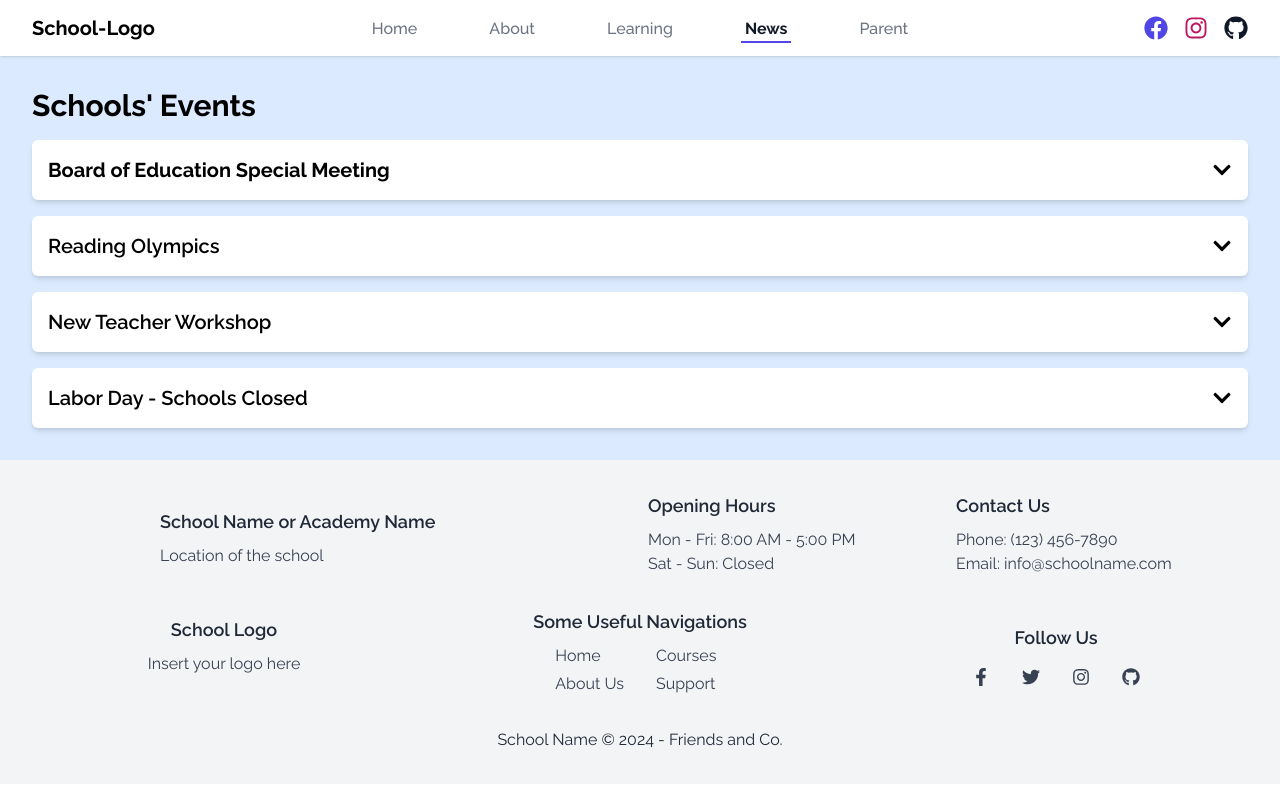
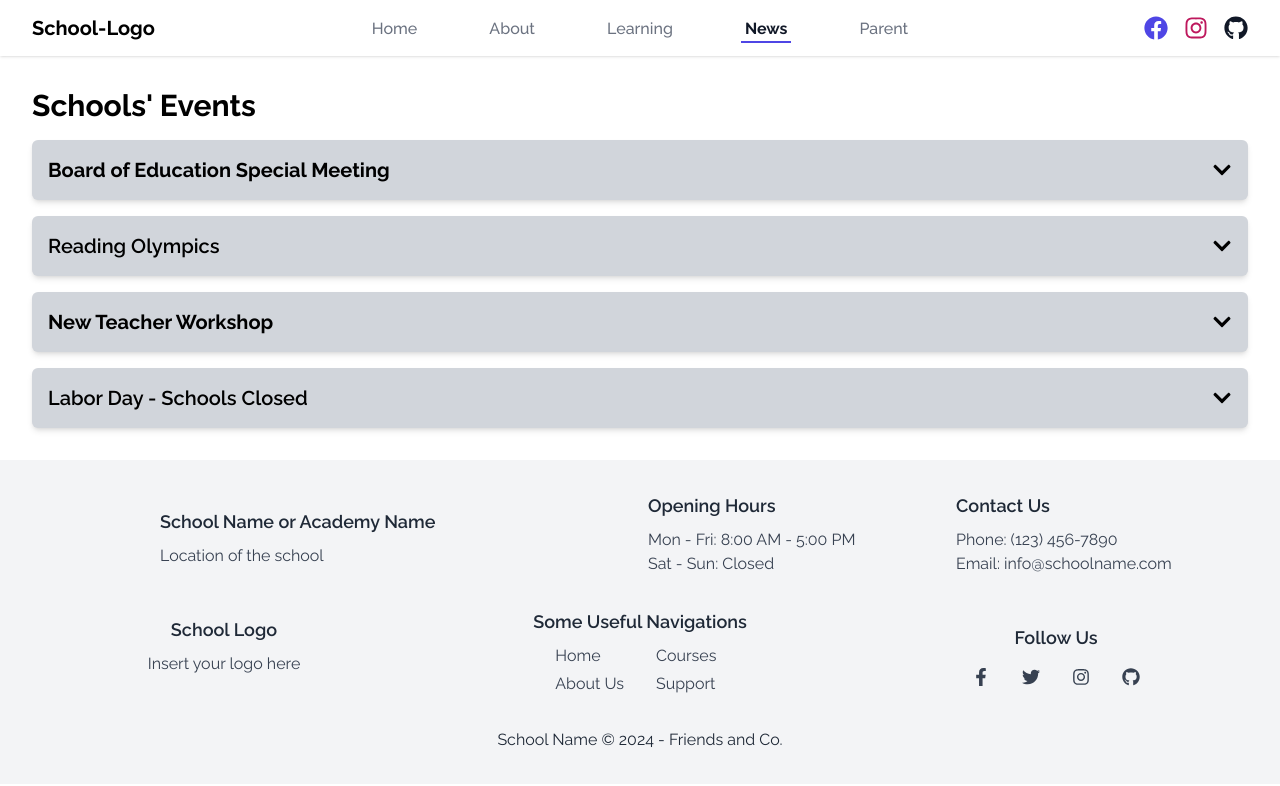
Before and after one commit to Siddh07/School-template, a React (Vite) app: page /School/news in a window 1280 px wide. Shown: the top 786 px of the page. Built offline with nearby package versions, Linux system fonts and the light colour scheme; the HTML template or start-up script is replaced by a standard one.

Commit message:
Modified News Components

```diff
--- a/src/components/News.jsx
+++ b/src/components/News.jsx
@@ -1,5 +1,5 @@
 import React from 'react';
-import SchoolEvents from './SchoolsEvents';
+import SchoolEvents from './News/SchoolsEvents';
 import NewsContents from './NewsContents';
 import Layout from './Layout';
 
--- /dev/null
+++ b/src/components/News/SchoolEvents.json
@@ -0,0 +1,29 @@
+[
+  {
+    "date": "Apr 17, 2035",
+    "time": "4:00 PM",
+    "title": "Board of Education Special Meeting",
+    "location": "500 Terry A Francois Blvd, San Francisco, CA 94158, USA",
+    "description": "I'm an event headline. Group your events under me.",
+    "isSpecial": true
+  },
+  {
+    "date": "Tue, May 29",
+    "title": "Reading Olympics",
+    "location": "500 Terry A Francois Blvd",
+    "description": "An exciting event where students compete in reading challenges."
+  },
+  {
+    "date": "Tue, Aug 21",
+    "title": "New Teacher Workshop",
+    "location": "500 Terry A Francois Blvd",
+    "description": "A workshop to help new teachers get acquainted with the school and its policies.",
+    "isSpecial": true
+  },
+  {
+    "date": "Wed, Sep 05",
+    "title": "Labor Day - Schools Closed",
+    "location": "500 Terry A Francois Blvd",
+    "description": "School will be closed in observance of Labor Day."
+  }
+]
--- /dev/null
+++ b/src/components/News/SchoolsEvents.jsx
@@ -0,0 +1,68 @@
+import React, { useState, useRef, useEffect } from 'react';
+import { FaChevronDown, FaChevronUp } from 'react-icons/fa';
+import events from './SchoolEvents.json';
+
+const SchoolsEvents = () => {
+  const [openEventIndex, setOpenEventIndex] = useState(null);
+  const containerRef = useRef(null);
+
+  const toggleEventDetails = (index) => {
+    setOpenEventIndex((prevIndex) => (prevIndex === index ? null : index));
+  };
+
+  // Function to handle clicks outside the event details box
+  const handleClickOutside = (event) => {
+    if (containerRef.current && !containerRef.current.contains(event.target)) {
+      setOpenEventIndex(null);
+    }
+  };
+
+  useEffect(() => {
+    // Attach the event listener when the component mounts
+    document.addEventListener('mousedown', handleClickOutside);
+
+    // Clean up the event listener when the component unmounts
+    return () => {
+      document.removeEventListener('mousedown', handleClickOutside);
+    };
+  }, []);
+
+  return (
+    <div className="bg-white p-8" ref={containerRef}>
+      <h2 className="text-3xl font-bold mb-4">Schools' Events</h2>
+      <div className="space-y-4">
+        {events.map((event, index) => (
+          <div
+            key={index}
+            className={`bg-gray-300 p-4 shadow-md rounded-md ${openEventIndex === index ? 'border border-red-600' : ''}`}
+          >
+            <div
+              className={`flex justify-between items-center ${event.isSpecial ? 'text-xl font-bold' : 'text-xl font-semibold'} cursor-pointer ${openEventIndex === index ? 'text-red-600' : 'text-black'}`}
+              onClick={() => toggleEventDetails(index)}
+            >
+              {event.title}
+              {openEventIndex === index ? <FaChevronUp /> : <FaChevronDown />}
+            </div>
+            {openEventIndex === index && (
+              <div className="mt-2">
+                {event.date && (
+                  <div className="text-sm text-gray-600">
+                    {event.date} {event.time && `, ${event.time}`}
+                  </div>
+                )}
+                {event.isSpecial && event.location && (
+                  <div className="text-sm text-gray-600">{event.location}</div>
+                )}
+                {event.description && (
+                  <div className="text-sm text-gray-600 mt-2">{event.description}</div>
+                )}
+              </div>
+            )}
+          </div>
+        ))}
+      </div>
+    </div>
+  );
+};
+
+export default SchoolsEvents;
--- a/src/components/SchoolsEvents.jsx
+++ /dev/null
@@ -1,83 +0,0 @@
-// src/SchoolsEvents.js
-import React, { useState } from 'react';
-import { FaChevronDown, FaChevronUp } from 'react-icons/fa';
-
-const events = [
-  {
-    date: 'Apr 17, 2035',
-    time: '4:00 PM',
-    title: 'Board of Education Special Meeting',
-    location: '500 Terry A Francois Blvd, San Francisco, CA 94158, USA',
-    description: "I'm an event headline. Group your events under me.",
-    isSpecial: true,
-  },
-  {
-    date: 'Tue, May 29',
-    title: 'Reading Olympics',
-    location: '500 Terry A Francois Blvd',
-    description: "An exciting event where students compete in reading challenges.",
-  },
-  {
-    date: 'Tue, Aug 21',
-    title: 'New Teacher Workshop',
-    location: '500 Terry A Francois Blvd',
-    description: "A workshop to help new teachers get acquainted with the school and its policies.",
-  },
-  {
-    date: 'Wed, Sep 05',
-    title: 'Labor Day - Schools Closed',
-    location: '500 Terry A Francois Blvd',
-    description: "School will be closed in observance of Labor Day.",
-  },
-];
-
-const SchoolsEvents = () => {
-  const [openEventIndex, setOpenEventIndex] = useState(null);
-
-  const toggleEventDetails = (index) => {
-    setOpenEventIndex(openEventIndex === index ? null : index);
-  };
-
-  return (
-    <div className="bg-blue-100 p-8">
-      <h2 className="text-3xl font-bold mb-4">Schools' Events</h2>
-      <div className="space-y-4">
-        {events.map((event, index) => (
-          <div key={index} className={`bg-white p-4 shadow-md rounded-md ${openEventIndex === index ? 'border border-600' : ''}`}>
-            <div
-              className={`flex justify-between items-center ${event.isSpecial ? 'text-xl font-bold' : 'text-xl font-semibold'} cursor-pointer ${openEventIndex === index ? 'text-red-600' : 'text-black'}`}
-              onClick={() => toggleEventDetails(index)}
-            >
-              {event.title}
-              {openEventIndex === index ? <FaChevronUp /> : <FaChevronDown />}
-            </div>
-            {openEventIndex === index && (
-              <div className="mt-2">
-                {event.date && (
-                  <div className="text-sm text-gray-600">
-                    {event.date} {event.time && `, ${event.time}`}
-                  </div>
-                )}
-                {event.location && (
-                  <div className="text-sm text-gray-600">{event.location}</div>
-                )}
-                {event.description && (
-                  <div className="text-sm text-gray-600 mt-2">{event.description}</div>
-                )}
-              </div>
-            )}
-            {/* {index === 0 && <hr className="border-t border-red-600 my-4" />} */}
-            {openEventIndex === index && (
-              <button className="mt-2 bg-red-600 text-white py-1 px-2 rounded-md">
-                Details
-              </button>
-            )}
-          </div>
-        ))}
-      </div>
-    </div>
-  );
-};
-
-
-export default SchoolsEvents;
```
